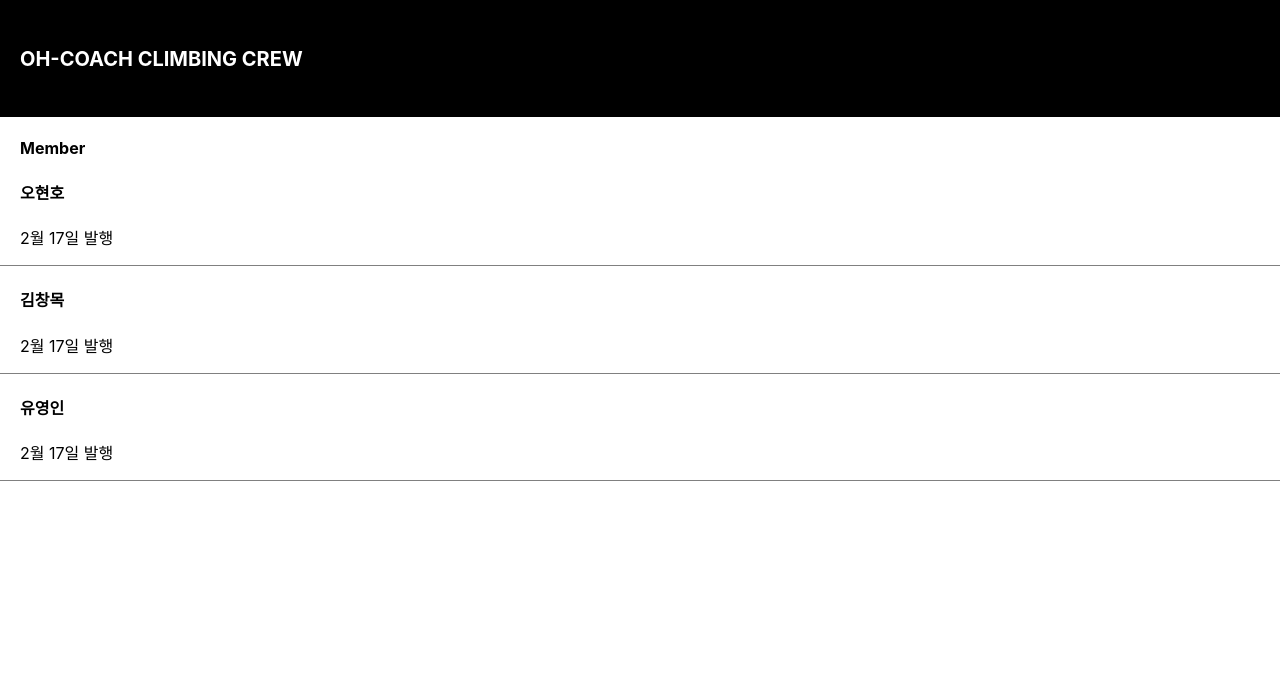
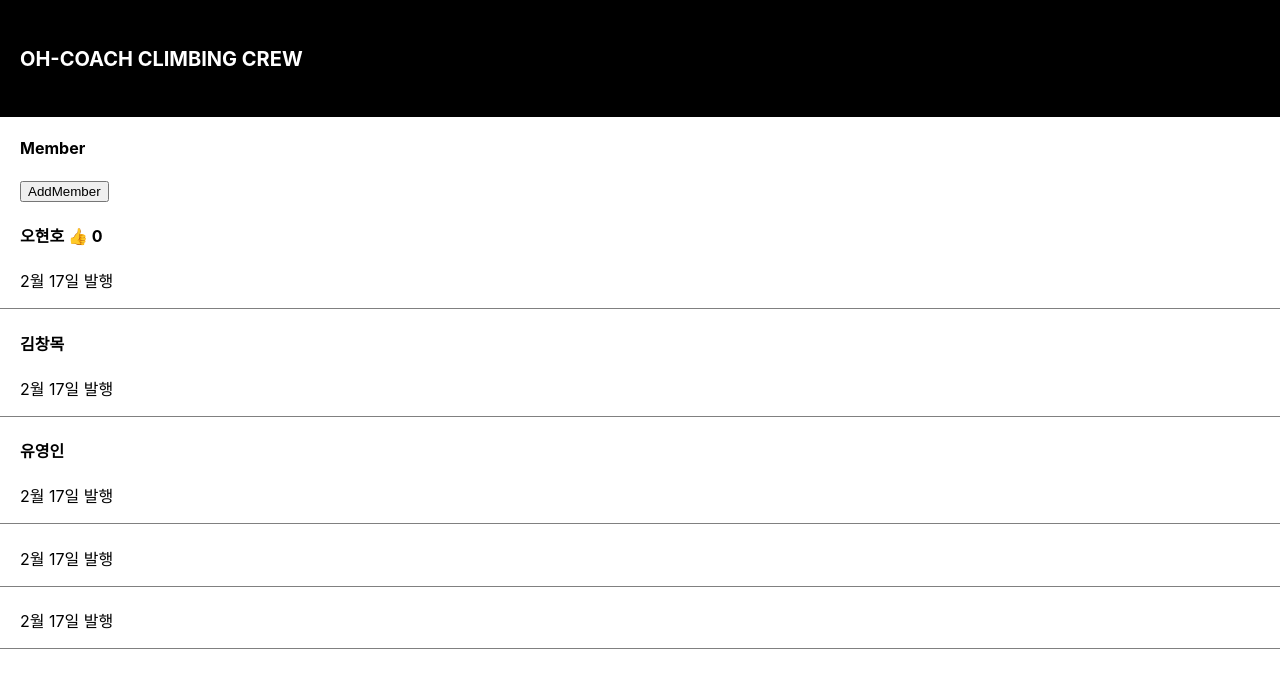
Before and after one commit to Ricardokim94/blog, a React (Create React App) app: page / in a window 1280 px wide. Shown: the top 688 px of the page. Built offline with nearby package versions, Linux system fonts and the light colour scheme.

Commit message:
[...] state동작원리를 통해 member 이름 변경 및 추가해보기

```diff
--- a/src/App.js
+++ b/src/App.js
@@ -1,3 +1,4 @@
+/*eslint-disable */
 import logo from './logo.svg';
 import './App.css';
 import { useState } from 'react';
@@ -5,7 +6,8 @@ import { useState } from 'react';
 function App() {
 
   let post = 'Member'
-  let [mem, a] = useState(['오현호','김창목','유영인']);
+  let [mem, memChnage] = useState(['오현호','김창목','유영인']);
+  let [count, changeCount] = useState(0);
 
   return (
     <div className="App">
@@ -17,8 +19,18 @@ function App() {
         <h4 style={{textAlign : 'left', paddingLeft : '20px'}}>{post}</h4>
       </div>
 
+      {/* 버튼 눌렀을때 값 바뀌게 하는 방법 */}
+      <div style={{textAlign : 'left', paddingLeft : '20px'}}>
+        <button onClick={()=>{
+          let change = [...mem];
+          change[3] = ['김경원'];
+          change[4] = ['명소은'];
+          memChnage(change);
+        }}>AddMember</button>
+      </div>
+
       <div className="list">
-        <h4>{mem[0]}</h4>
+        <h4>{mem[0]} <span onClick={()=>{changeCount(count +1)}}>👍</span> {count} </h4>
         <p>2월 17일 발행</p>
       </div>
       <div className="list">
@@ -29,6 +41,14 @@ function App() {
         <h4>{mem[2]}</h4>
         <p>2월 17일 발행</p>
       </div>
+      <div className="list">
+        <h4>{mem[3]}</h4>
+        <p>2월 17일 발행</p>
+      </div>
+      <div className="list">
+        <h4>{mem[4]}</h4>
+        <p>2월 17일 발행</p>
+      </div>
     </div>
   );
 }
```
Also changed, not shown: studyMemo.txt.
